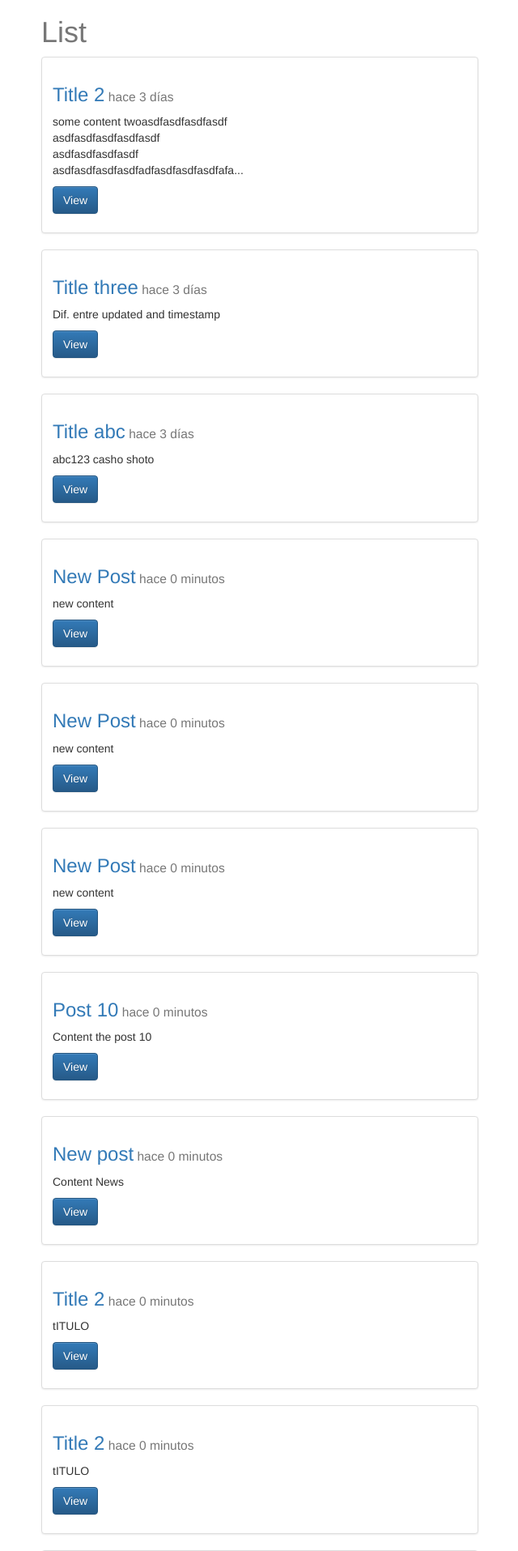
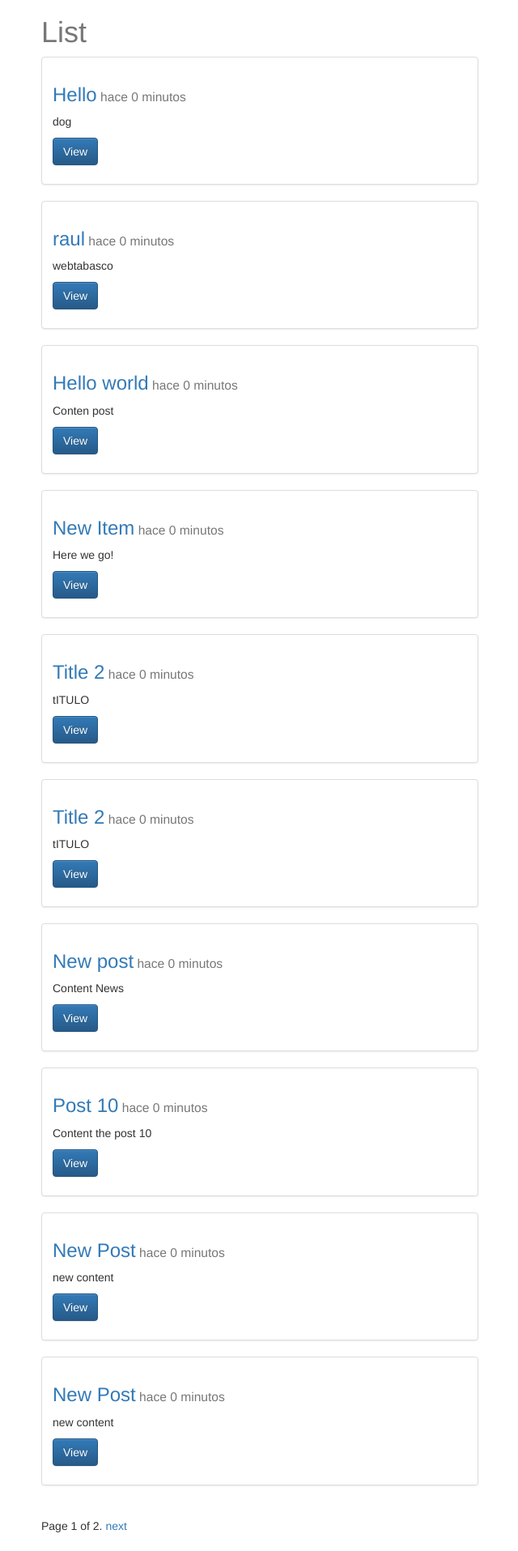
Before and after one commit to rulomoscoso/blogdjango, a Django app: page /posts/ in a window 1280 px wide. Shown: the top 1915 px of the page at 81% size, without its empty margins (319-959 px from the left). After the commit the page ends 1892 px from the top, so only its background shows below. Run offline with Django 3.2, Linux system fonts and the light colour scheme; data comes from the database, SQL or seed files in the repository; both versions use the stored data as it was after the commit; some libraries are stand-ins or nearby versions.

Commit message:
Pagination by QuerySet

```diff
--- a/posts/models.py
+++ b/posts/models.py
@@ -16,3 +16,6 @@ class Post(models.Model):
 
 	def get_absolute_url(self):
 		return reverse("posts:detail", kwargs={"id": self.id})
+
+	class Meta:
+		ordering = ["-timestamp", "-updated"]
--- a/posts/views.py
+++ b/posts/views.py
@@ -1,4 +1,6 @@
 from django.contrib import messages
+from django.core.paginator import Paginator, EmptyPage, PageNotAnInteger
+
 from django.http import HttpResponse, HttpResponseRedirect
 from django.shortcuts import render, get_object_or_404, redirect
 
@@ -29,12 +31,25 @@ def post_detail(request, id=None):#retirve
 	return render(request, "post_detail.html", context)
 
 def post_list(request):#list_items
-	queryset = Post.objects.all()
+	queryset_list = Post.objects.all()#.order_by("-timestamp")
+	paginator = Paginator(queryset_list, 10) # Show 25 contacts per page
+	page_request_var = "page"
+	page = request.GET.get(page_request_var)
+	try:
+		queryset = paginator.page(page)
+	except PageNotAnInteger:
+		# If page is not an integer, deliver first page.
+		queryset = paginator.page(1)
+	except EmptyPage:
+		# If page is out of range (e.g. 9999), deliver last page of results.
+		queryset = paginator.page(paginator.num_pages)
 	context = {
 		"object_list" : queryset,
-		"title": "List"
+		"title": "List",
+		"page_request_var": page_request_var
 	}
 	return render(request, "post_list.html", context)
+
 
 def post_update(request, id=None):
 	instance = get_object_or_404(Post, id=id)
--- a/templates/post_list.html
+++ b/templates/post_list.html
@@ -19,6 +19,24 @@
 <hr/>
 </div>
 {% endfor %}
+
+<div class="pagination">
+    <span class="step-links">
+        {% if object_list.has_previous %}
+            <a href="?{{page_request_var}}={{ object_list.previous_page_number }}">previous</a>
+        {% endif %}
+
+        <span class="current">
+            Page {{ object_list.number }} of {{ object_list.paginator.num_pages }}.
+        </span>
+
+        {% if object_list.has_next %}
+            <a href="?{{page_request_var}}={{ object_list.next_page_number }}">next</a>
+        {% endif %}
+    </span>
+</div>
+
+
 </div>
 
 {% endblock content %}
```
Also changed, not shown: db.sqlite3.
